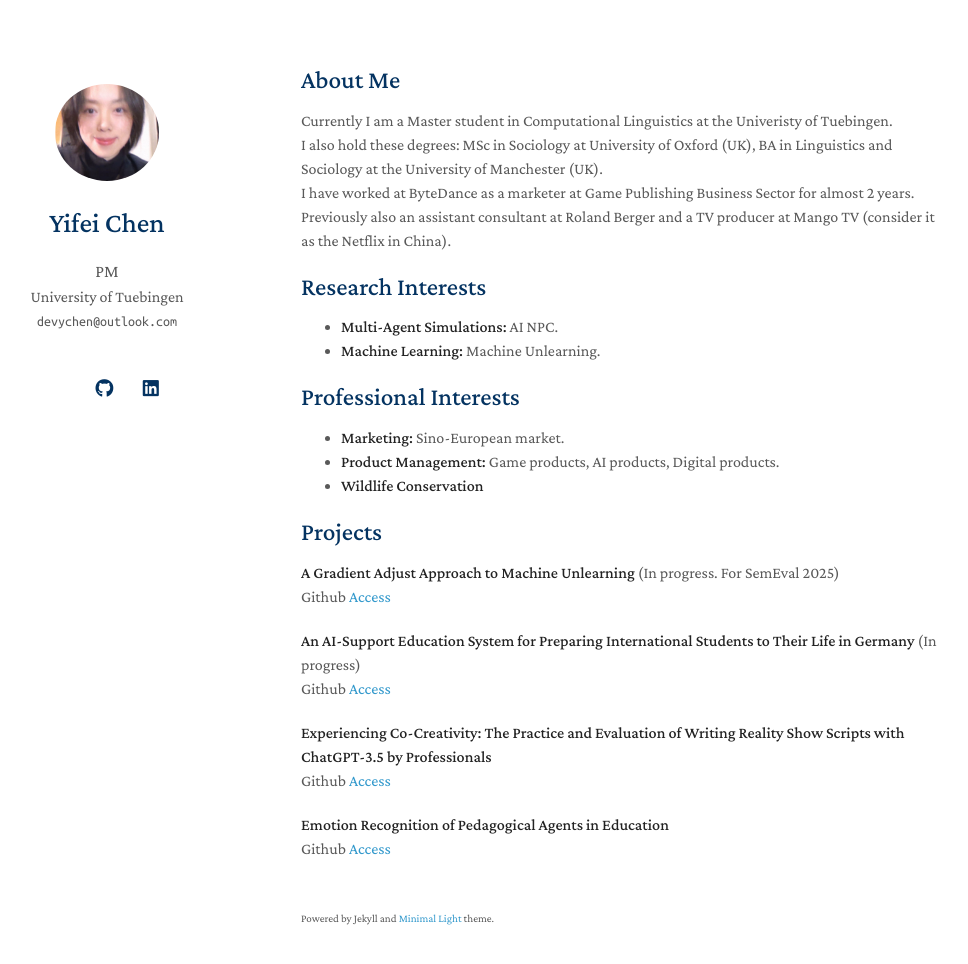
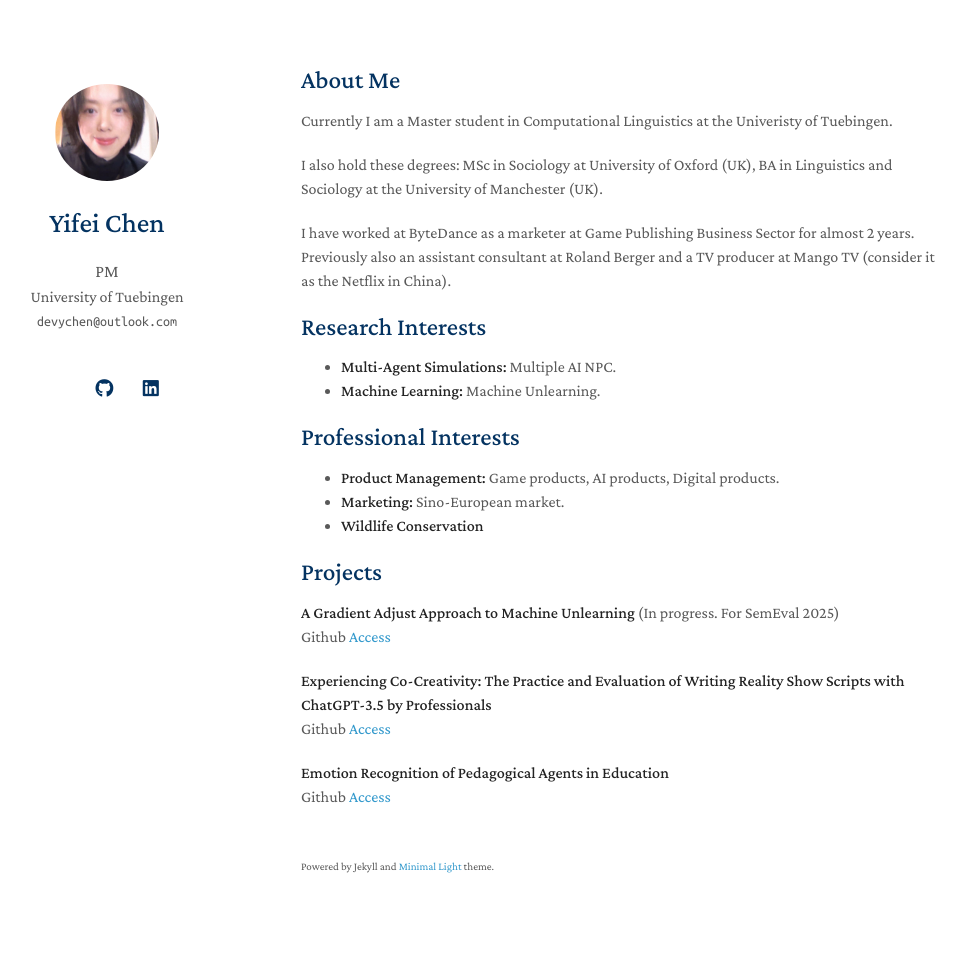
Before and after one commit to devychen/devychen.github.io, a Jekyll site: the page built from index.md, in a window 1280 px wide and 999 px high. Shown: the top 964 px of the window, without its empty margins (169-1137 px from the left). Built offline with Jekyll 4.4.1, drawn with Linux system fonts in a browser that asks for light colours; a style sheet for code colours, icons or effects is not loaded; our own code applies the rules of GitHub Pages for plain Markdown files.

Commit message:
Update index.md

```diff
--- a/index.md
+++ b/index.md
@@ -5,27 +5,26 @@ layout: homepage
 ## About Me
 
 Currently I am a Master student in Computational Linguistics at the Univeristy of Tuebingen. <br>
+
 I also hold these degrees: MSc in Sociology at University of Oxford (UK), BA in Linguistics and Sociology at the University of Manchester (UK). <br>
+
 I have worked at ByteDance as a marketer at Game Publishing Business Sector for almost 2 years. Previously also an assistant consultant at Roland Berger and a TV producer at Mango TV (consider it as the Netflix in China).
 
 ## Research Interests
 
-- **Multi-Agent Simulations:** AI NPC.
+- **Multi-Agent Simulations:** Multiple AI NPC.
 - **Machine Learning:** Machine Unlearning.
 
 ## Professional Interests
 
+- **Product Management:** Game products, AI products, Digital products.
 - **Marketing:** Sino-European market.
-- **Product Management:** Game products, AI products, Digital products.
 - **Wildlife Conservation**
 
 ## Projects
 
 **A Gradient Adjust Approach to Machine Unlearning** (In progress. For SemEval 2025)
 Github [Access](https://github.com/cicl-iscl/Machine_Unlearning)
-
-**An AI-Support Education System for Preparing International Students to Their Life in Germany** (In progress)
-Github [Access](https://github.com/devychen/Course_AIEd_System)
 
 **Experiencing Co-Creativity: The Practice and Evaluation of Writing Reality Show Scripts with ChatGPT-3.5 by Professionals**
 Github [Access](https://github.com/devychen/Course_LLM_Implications)
```
